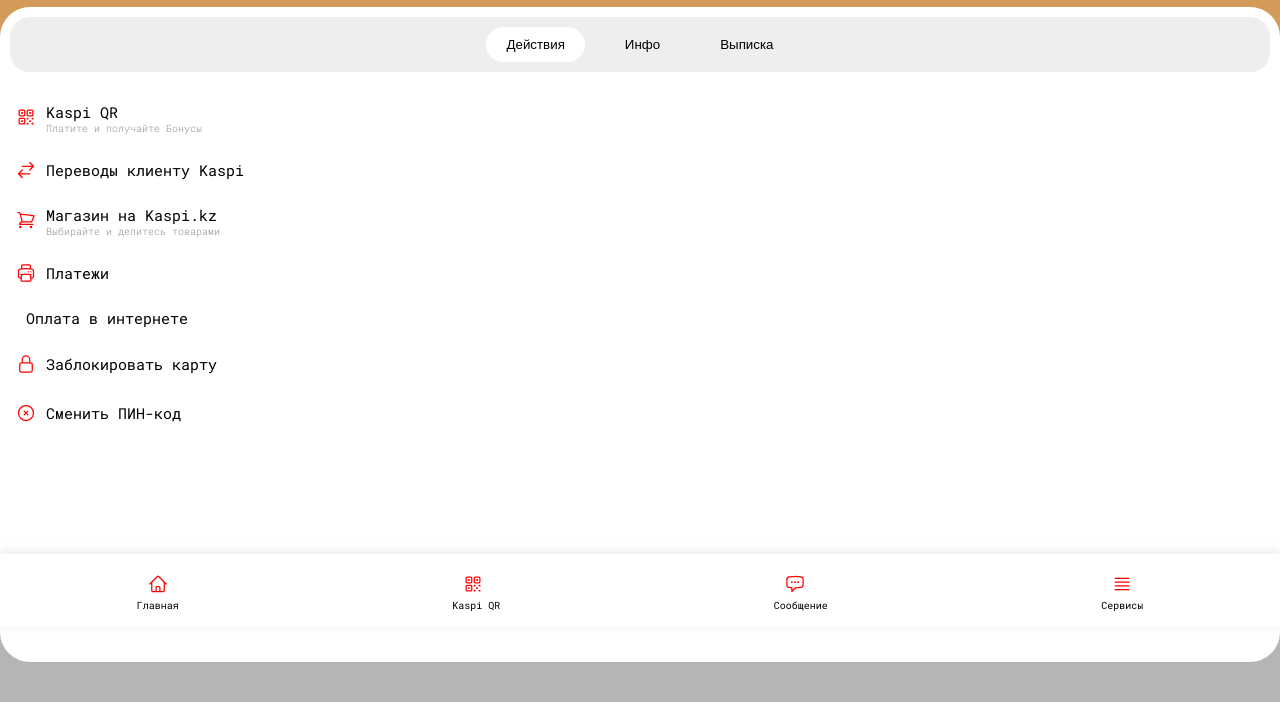
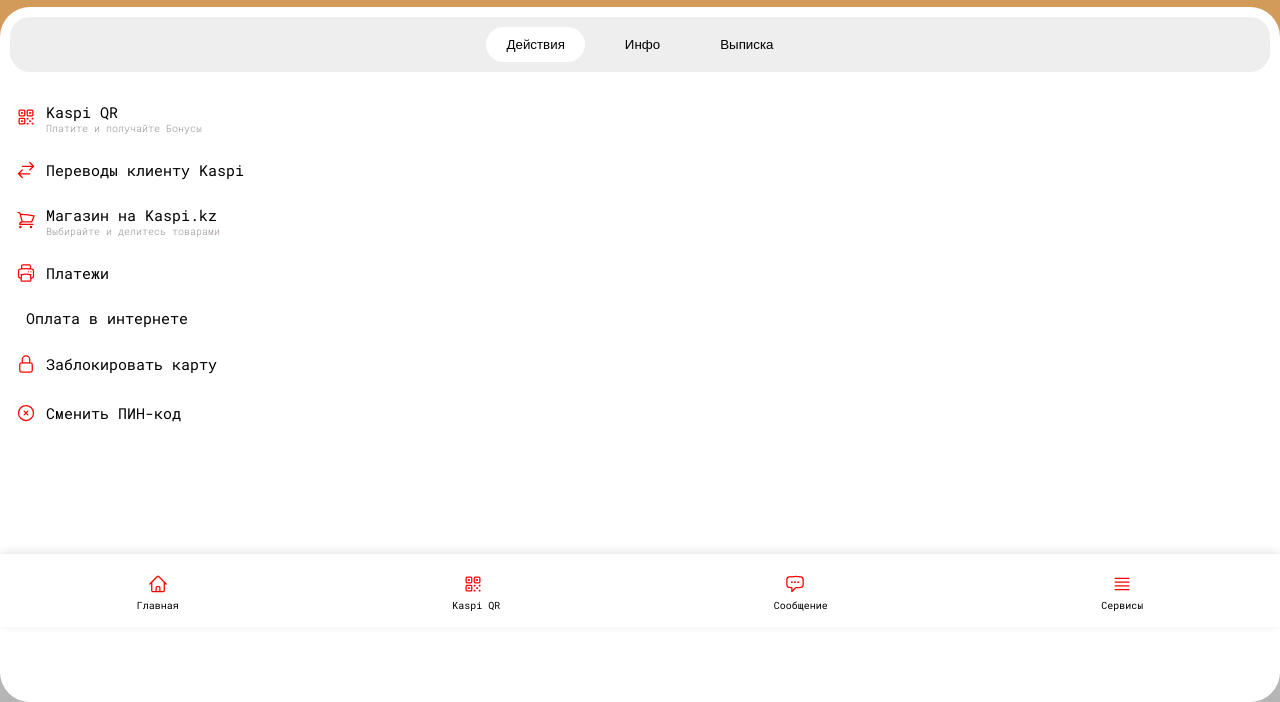
Before and after one commit to qw1te0v/kaspi.kz, a plain HTML site: page index.html in a window 1280 px wide. Shown: the part 173-875 px from the top of the page. Before the commit the page ends 835 px from the top, so only its background shows below. Drawn offline with Linux system fonts and the light colour scheme.

Commit message:
Update styles.css

```diff
--- a/styles.css
+++ b/styles.css
@@ -109,7 +109,7 @@
     width: 100%;
     max-width: 400px;
     margin: 0px;
-    height: 580px;
+    height: 620px;
     overflow: hidden;
 }
 
```
